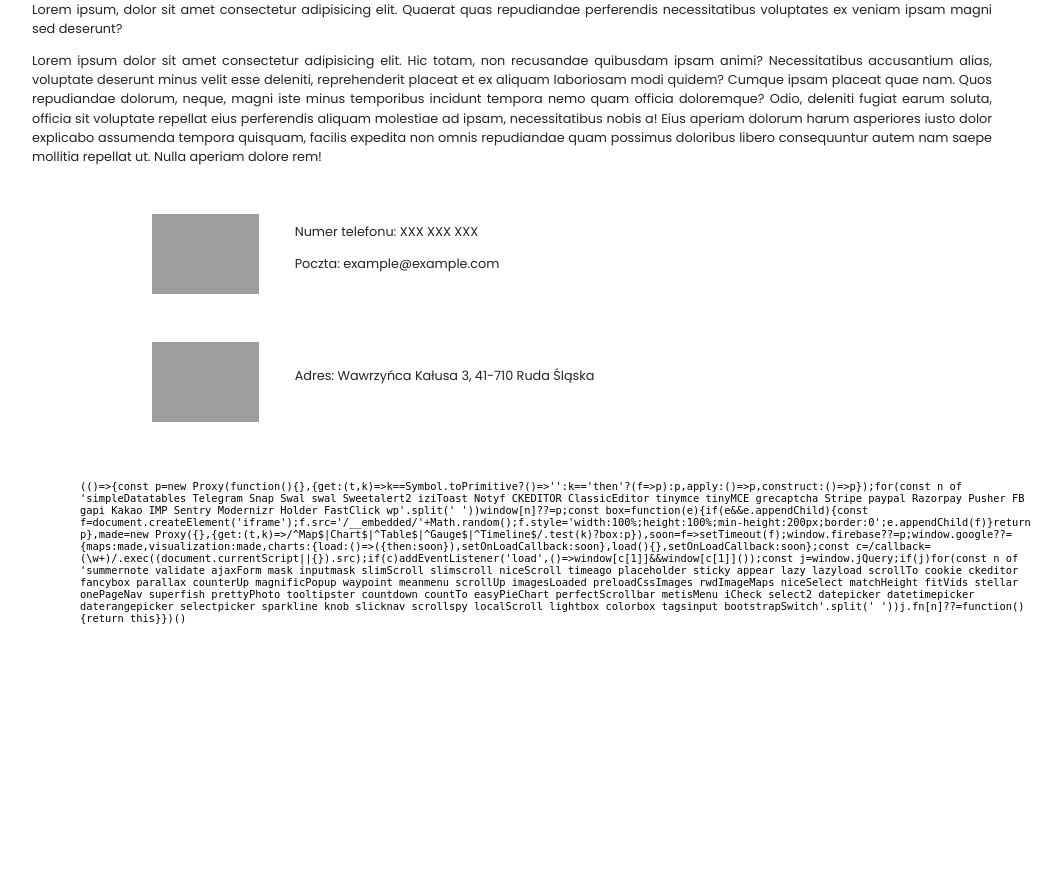
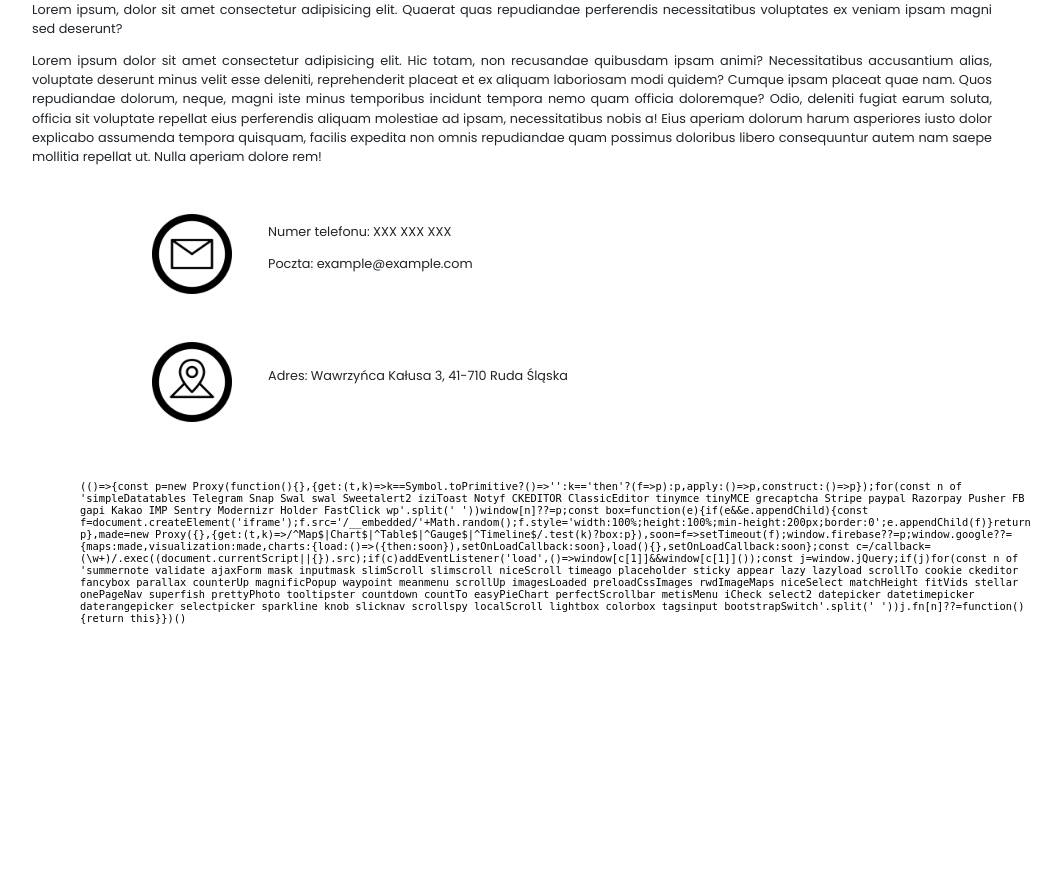
Before and after one commit to xPietrUx/Cards-Php, a PHP site: page /subpages/Cosmetics/ConcatC.php in a window 1280 px wide. Shown: the part 221-1090 px from the top of the page, without its empty margins (128-1189 px from the left). Run offline with PHP 8.4, Linux system fonts and the light colour scheme; some libraries are stand-ins or nearby versions; grey boxes are pictures that could not be loaded.

Commit message:
Working images

```diff
--- a/subpages/Cosmetics/ConcatC.php
+++ b/subpages/Cosmetics/ConcatC.php
@@ -22,7 +22,7 @@
             </div>
             <div class="menuphone">
                 <button class="menulines">
-                    <img src="img/Menu/meunlines.png" alt="" width="100%">
+                    <img src="img/Menu/meunlines.webp" alt="" width="100%">
                 </button>
             </div>
         </div>
@@ -50,7 +50,7 @@
             <p>Lorem ipsum dolor sit amet consectetur adipisicing elit. Hic totam, non recusandae quibusdam ipsam animi? Necessitatibus accusantium alias, voluptate deserunt minus velit esse deleniti, reprehenderit placeat et ex aliquam laboriosam modi quidem? Cumque ipsam placeat quae nam. Quos repudiandae dolorum, neque, magni iste minus temporibus incidunt tempora nemo quam officia doloremque? Odio, deleniti fugiat earum soluta, officia sit voluptate repellat eius perferendis aliquam molestiae ad ipsam, necessitatibus nobis a! Eius aperiam dolorum harum asperiores iusto dolor explicabo assumenda tempora quisquam, facilis expedita non omnis repudiandae quam possimus doloribus libero consequuntur autem nam saepe mollitia repellat ut. Nulla aperiam dolore rem!</p>
         <div class="Concat">
             <div style="height: 100%;">
-                <img src="../../img/Concat/kontakt.png" alt="" height="100%">
+                <img src="../../img/Concat/kontakt.webp" alt="" height="100%">
             </div>
             <div style="margin: 5%;">
                 <p>Numer telefonu: XXX XXX XXX</p>
@@ -59,7 +59,7 @@
         </div>
         <div class="Concat">
             <div style="height: 100%;">
-                <img src="../../img/Concat/Adres.png" alt="" height="100%">
+                <img src="../../img/Concat/Adres.webp" alt="" height="100%">
             </div>
             <div style="margin: 5%;">
                 <p>Adres: Wawrzyńca Kałusa 3, 41-710 Ruda Śląska</p>
```
